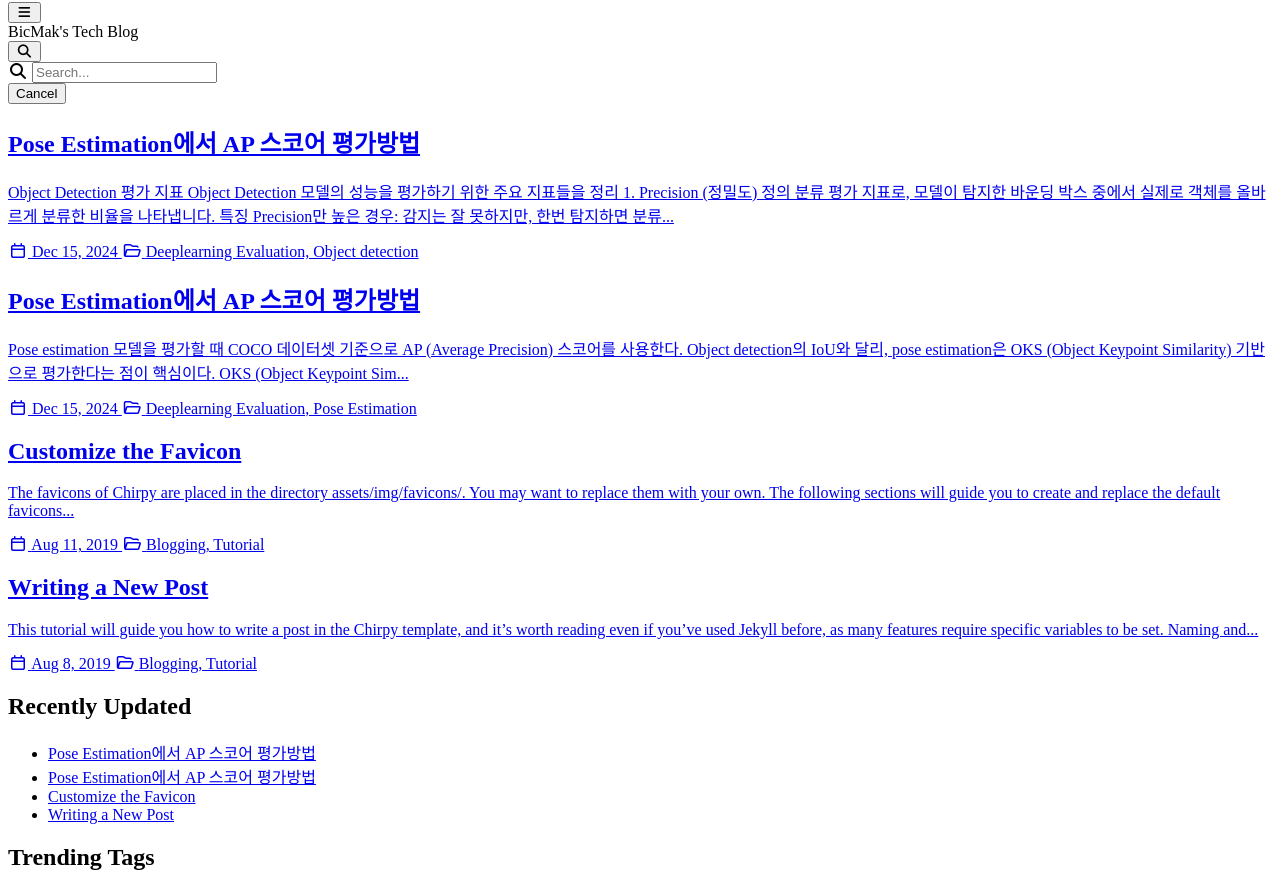
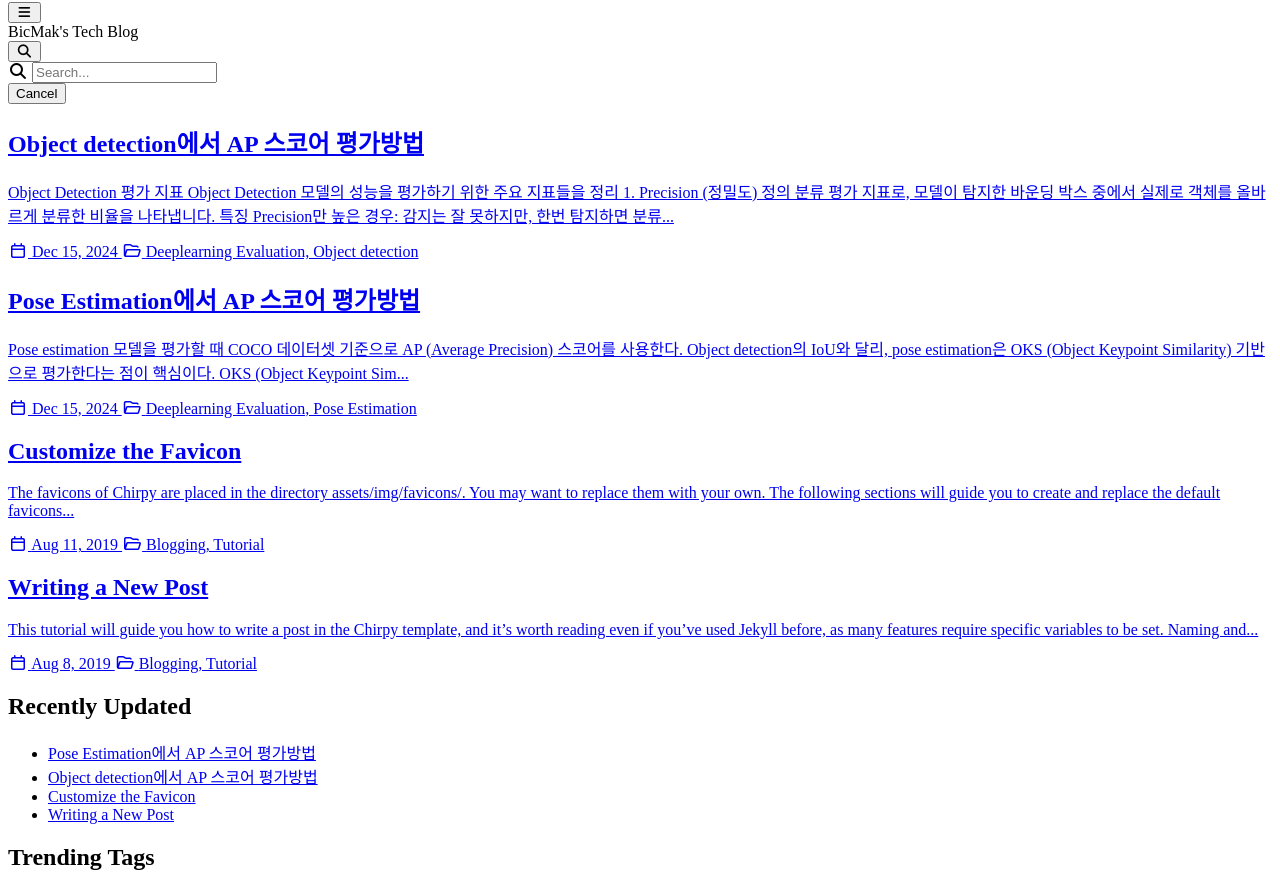
Before and after one commit to BicMak/BicMak.github.io, a Jekyll site: the page built from index.html, in a window 1280 px wide. Shown: the part 317-1193 px from the top of the page. Built offline with Jekyll 4.4.1, drawn with Linux system fonts in a browser that asks for light colours; cached includes are drawn as plain includes; nearby versions of some CDN libraries; the list of posts is cut into pages by our own code.

```diff
--- a/_posts/2025-12-15-yolo-estimation-eval copy.md
+++ b/_posts/2025-12-15-yolo-estimation-eval copy.md
@@ -1,5 +1,5 @@
 ---
-title: Pose Estimation에서 AP 스코어 평가방법
+title: Object detection에서 AP 스코어 평가방법
 date: 2024-12-15 14:30:00 +0900
 categories: [Deeplearning Evaluation, Object detection]
 tags: [Object detection, evaluation metrics, yolo]
```
